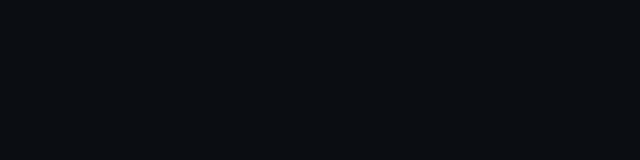
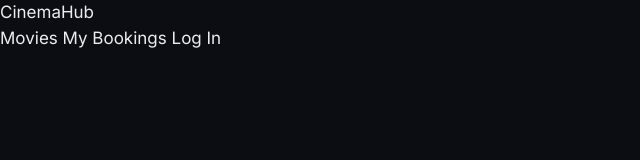
Before and after one commit to eyustarX/CinemaHub, a plain HTML site: page index.html in a window 1280 px wide. Shown: the whole page, without its empty margins (0-640 px from the left). Drawn offline with Linux system fonts and the light colour scheme.

Commit message:
Add navigation bar to index.html

```diff
--- a/index.html
+++ b/index.html
@@ -6,5 +6,14 @@
     <title>CinemaHub</title>
     <link rel="stylesheet" href="css/style.css" />
   </head>
-  <body></body>
+  <body>
+    <nav class="navbar">
+      <a href="index.html" class="navbar-logo">CinemaHub</a>
+      <div class="navbar-links">
+        <a href="movies.html">Movies</a>
+        <a href="my-bookings.html">My Bookings</a>
+        <a href="login.html">Log In</a>
+      </div>
+    </nav>
+  </body>
 </html>
```
